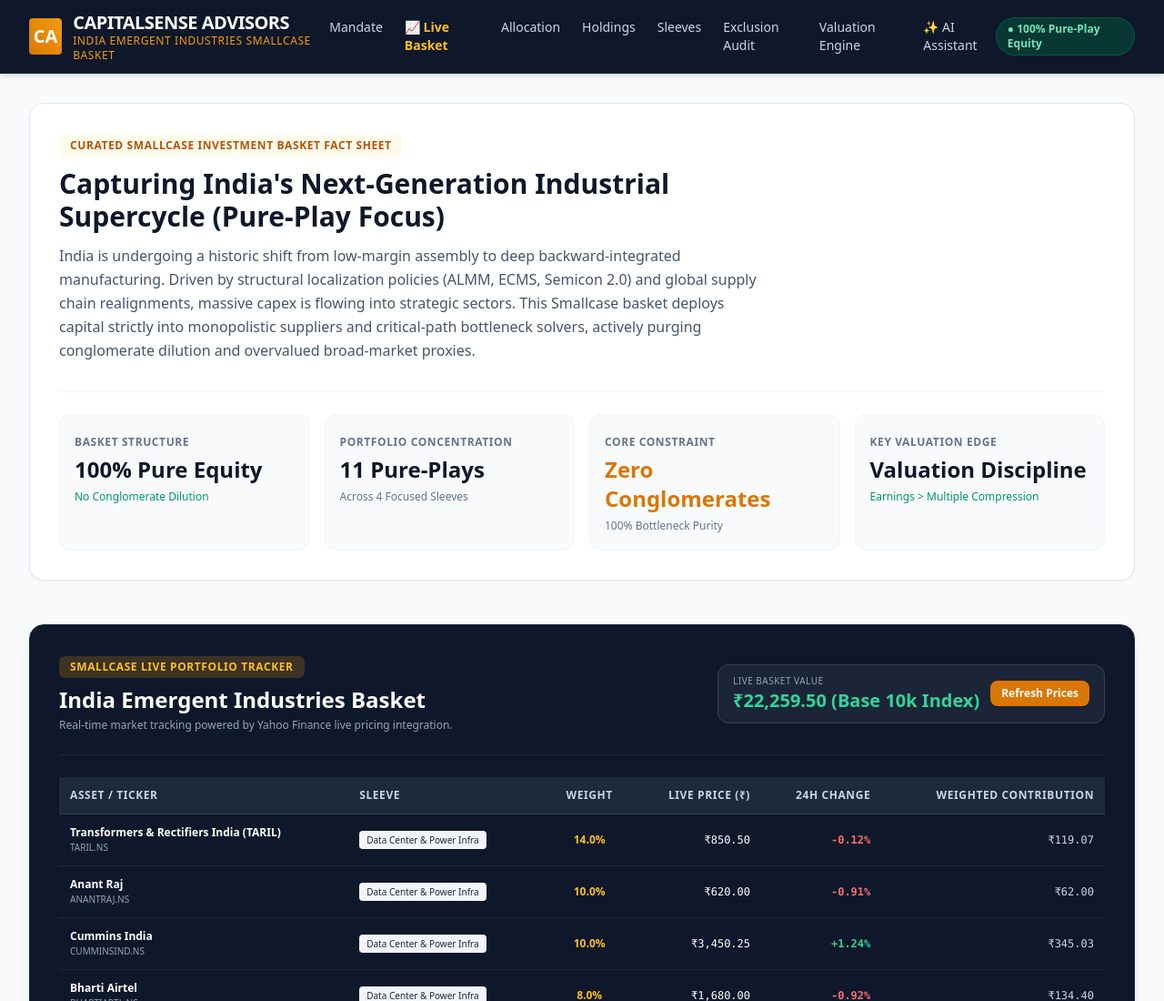
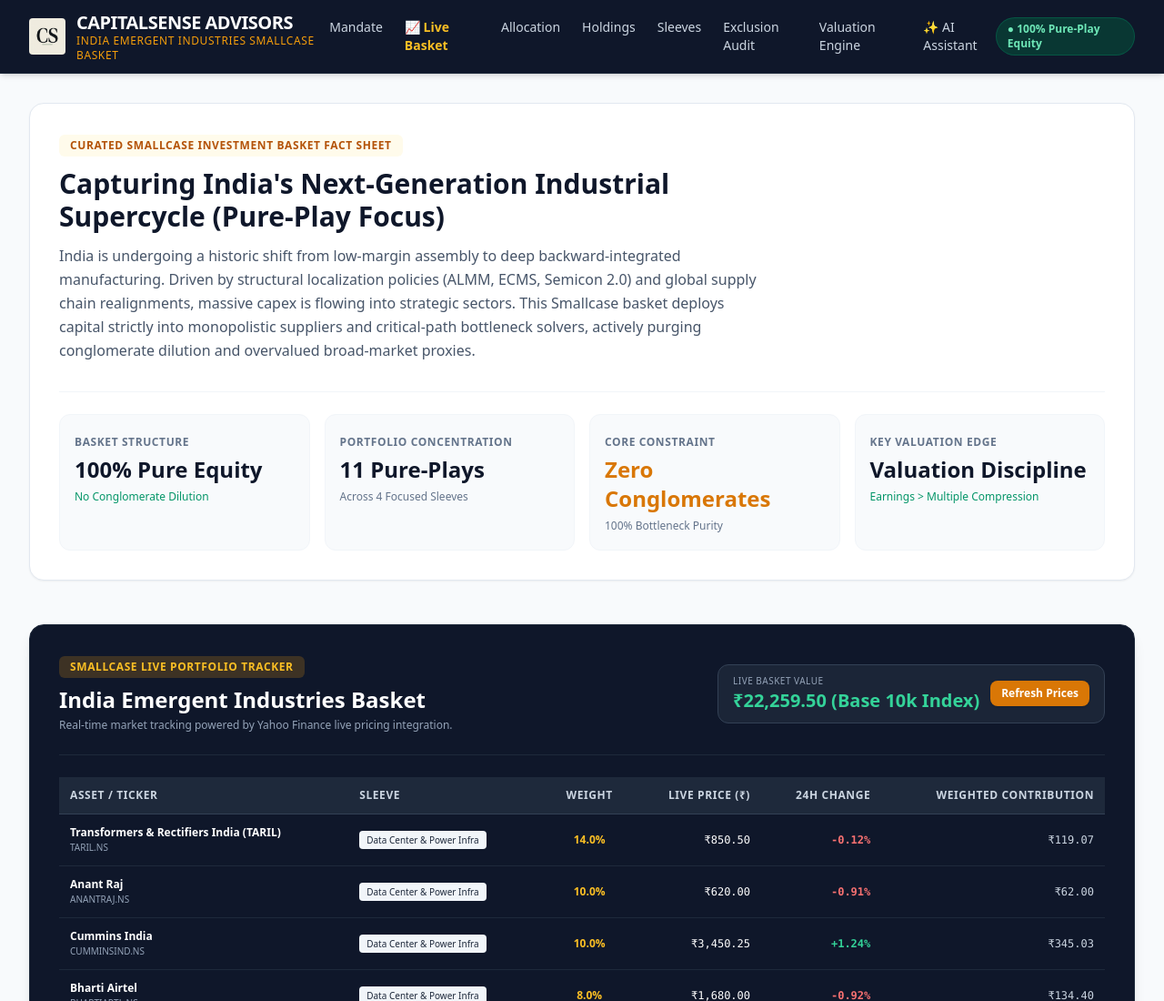
Before and after one commit to shubham404-error/Smallcase, a website: page public/index.html in a window 1280 px wide. Shown: the top 1100 px of the page at 91% size. Drawn offline with nearby package versions, Linux system fonts and the light colour scheme; no server answers.

Commit message:
Update logo to user provided image

```diff
--- a/public/index.html
+++ b/public/index.html
@@ -71,9 +71,7 @@
     <header class="bg-navy-900 text-white border-b border-slate-800 sticky top-0 z-50 shadow-md">
         <div class="max-w-7xl mx-auto px-4 sm:px-6 lg:px-8 h-20 flex items-center justify-between">
             <div class="flex items-center space-x-3">
-                <div class="w-10 h-10 rounded bg-gradient-to-tr from-amber-600 to-amber-500 flex items-center justify-center font-bold text-xl text-white shadow-inner">
-                    CA
-                </div>
+                <img src="/logo.jpg" alt="Capitalsense Advisors Logo" class="w-10 h-10 rounded shadow-inner object-cover">
                 <div>
                     <h1 class="text-xl font-bold tracking-tight text-white leading-tight">CAPITALSENSE ADVISORS</h1>
                     <p class="text-xs text-amber-500 font-medium tracking-wider uppercase">India Emergent Industries Smallcase Basket</p>
```
Also changed, not shown: public/logo.jpg (added).
